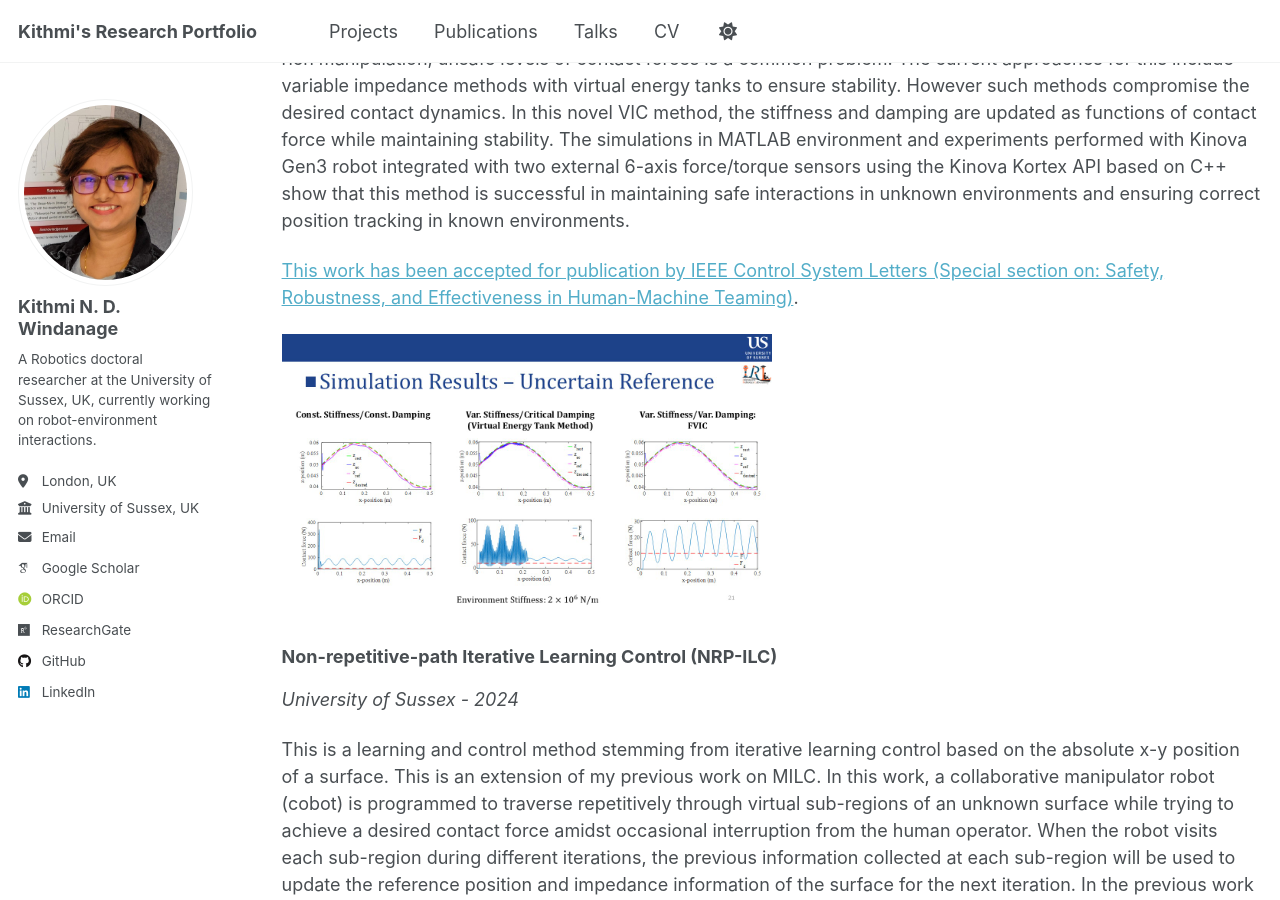
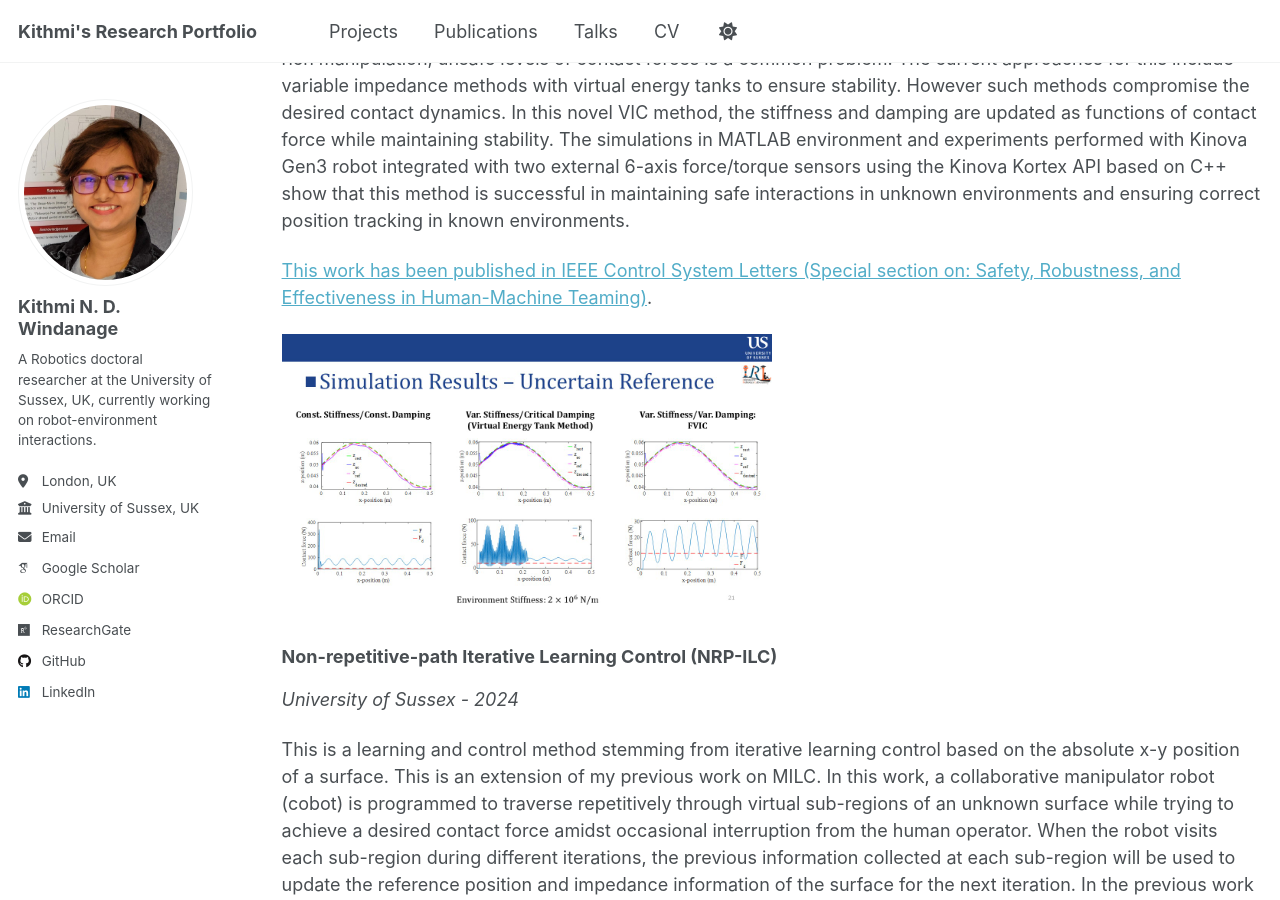
Before and after one commit to KithmiNDWidanage/KithmiNDWidanage.github.io, a Jekyll site: the page built from _pages/projects.md, in a window 1280 px wide and 900 px high, scrolled down 1085 px. Built offline with Jekyll 4.4.1, drawn with Linux system fonts in a browser that asks for light colours; some web fonts are replaced.

Commit message:
Update projects.md - updated FVIC's status to published

```diff
--- a/_pages/projects.md
+++ b/_pages/projects.md
@@ -27,7 +27,7 @@ As a continuation of one of the EPSRC projects (see Design of Robotic Manipulato
 
 In this work, I developed a position-based variable impedance controller that updates the impedance parameters (stiffness and damping) of a robot based on contact force. When learning unknown environments through contact-rich manipulation, unsafe levels of contact forces is a common problem. The current approaches for this include variable impedance methods with virtual energy tanks to ensure stability. However such methods compromise the desired contact dynamics. In this novel VIC method, the stiffness and damping are updated as functions of contact force while maintaining stability. The simulations in MATLAB environment and experiments performed with Kinova Gen3 robot integrated with two external 6-axis force/torque sensors using the Kinova Kortex API based on C++ show that this method is successful in maintaining safe interactions in unknown environments and ensuring correct position tracking in known environments.
 
-[This work has been accepted for publication by IEEE Control System Letters (Special section on: Safety, Robustness, and Effectiveness in Human-Machine Teaming)](/publication/2025_LCSS_FVIC).
+[This work has been published in IEEE Control System Letters (Special section on: Safety, Robustness, and Effectiveness in Human-Machine Teaming)](/publication/2025_LCSS_FVIC).
 
 <img src="https://github.com/KithmiNDWidanage/KithmiNDWidanage.github.io/raw/refs/heads/master/images/FVIC_simulations.jpg" alt="FVIC Simulations" width="50%"/>
 <!-- ![FVIC Simulations](https://github.com/KithmiNDWidanage/KithmiNDWidanage.github.io/raw/refs/heads/master/images/FVIC_simulations.jpg "FVIC Simulations") -->
```
